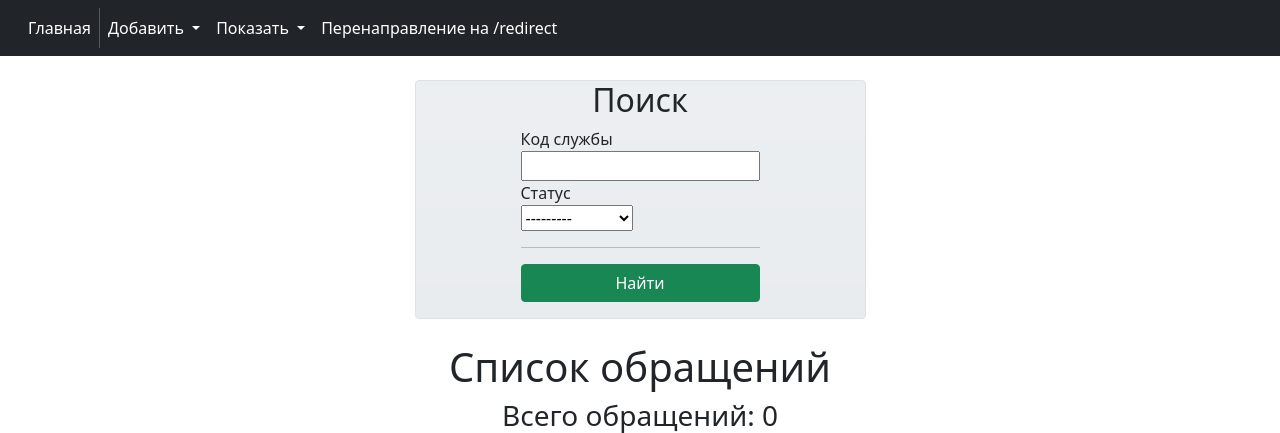
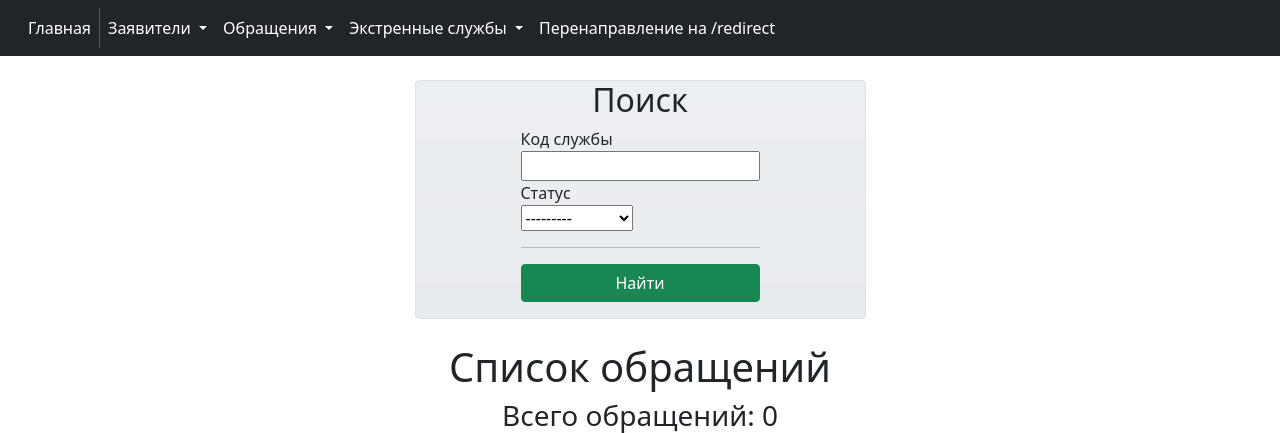
Before and after one commit to Raven6438/112, a Django app: page /appeals/ in a window 1280 px wide. Shown: the top 433 px of the page. Run offline with Django 4.2, Linux system fonts and the light colour scheme; data that the repository does not hold is empty; some libraries are stand-ins or nearby versions.

Commit message:
rewrote base template

```diff
--- a/app112/templates/app112/base.html
+++ b/app112/templates/app112/base.html
@@ -33,29 +33,35 @@
                             <div class="vr bg-light"></div>
                             <li class="nav-item dropdown">
                                 <a class="nav-link active dropdown-toggle" href="#" id="navbarDropdown" role="button" data-bs-toggle="dropdown" aria-expanded="false">
-                                    Добавить
+                                    Заявители
                                 </a>
                                 <ul class="dropdown-menu" aria-labelledby="create">
+                                    <li><a class="dropdown-item" href="{% url 'app112:applicants' %}">Все заявители</a></li>
                                     <li><a class="dropdown-item" href="{% url 'app112:create_applicant' %}">Добавить заявителя</a></li>
-                                    <li><a class="dropdown-item" href="{% url 'app112:create_appeal' %}">Добавить обращение</a></li>
-                                    <li><a class="dropdown-item" href="{% url 'app112:create_service' %}">Добавить экстренную службу</a></li>
                                 </ul>
-
                             </li>
                             <li class="nav-item dropdown">
                                 <a class="nav-link active dropdown-toggle" href="#" id="navbarDropdown" role="button" data-bs-toggle="dropdown" aria-expanded="false">
-                                    Показать
+                                    Обращения
                                 </a>
                                 <ul class="dropdown-menu" aria-labelledby="create">
-                                    <li><a class="dropdown-item" href="{% url 'app112:applicants' %}">Все заявители</a></li>
                                     <li><a class="dropdown-item" href="{% url 'app112:appeals' %}">Все обращения</a></li>
+                                    <li><a class="dropdown-item" href="{% url 'app112:create_appeal' %}">Добавить обращение</a></li>
                                 </ul>
                             </li>
-                            <li class="nav-item">
-                                <a class="nav-link active" title="С redirect2 на redirect" href="{% url 'app112:redirect' %}">
-                                    Перенаправление на /redirect
+                            <li class="nav-item dropdown">
+                                <a class="nav-link active dropdown-toggle" href="#" id="navbarDropdown" role="button" data-bs-toggle="dropdown" aria-expanded="false">
+                                    Экстренные службы
                                 </a>
+                                <ul class="dropdown-menu" aria-labelledby="create">
+                                    <li><a class="dropdown-item" href="{% url 'app112:create_service' %}">Добавить экстренную службу</a></li>
+                                </ul>
                             </li>
+                                <li class="nav-item">
+                                    <a class="nav-link active" title="С redirect2 на redirect" href="{% url 'app112:redirect' %}">
+                                        Перенаправление на /redirect
+                                    </a>
+                                </li>
                         </ul>
                     </div>
                 </div>
```
